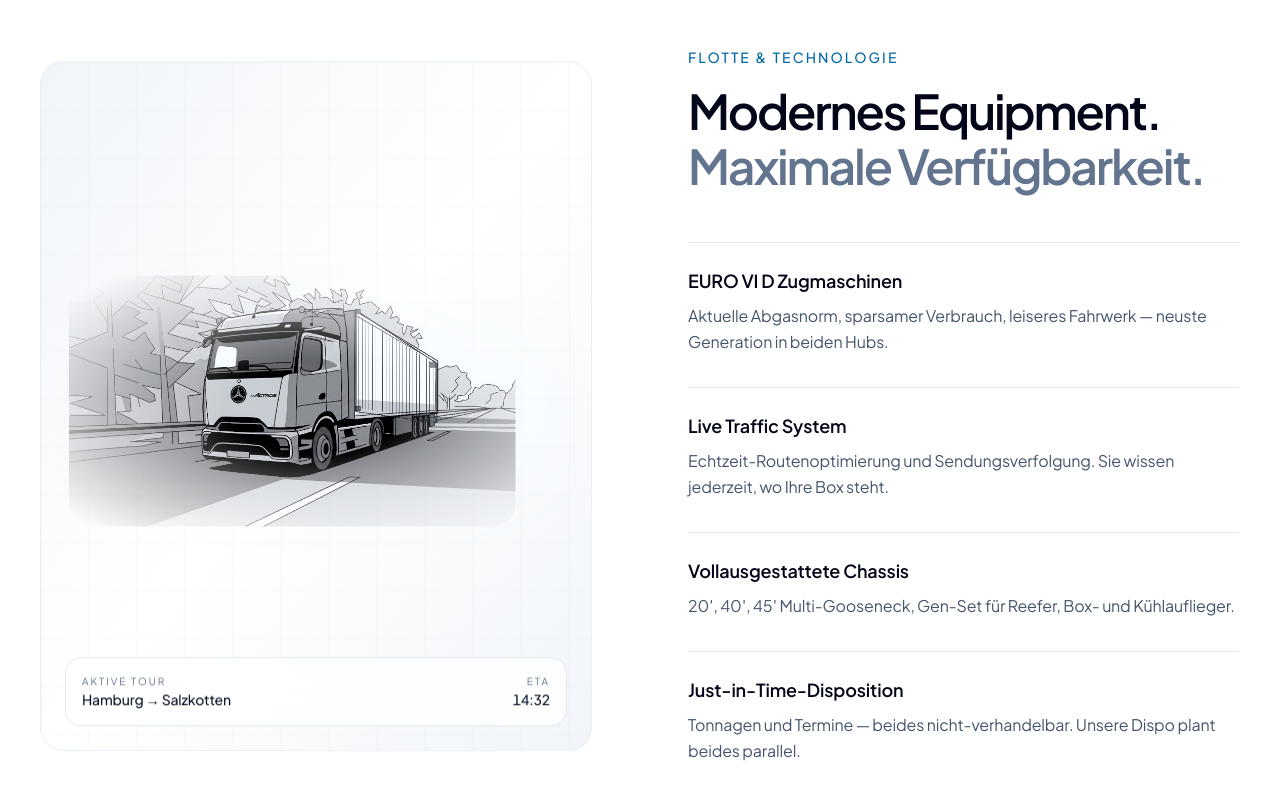
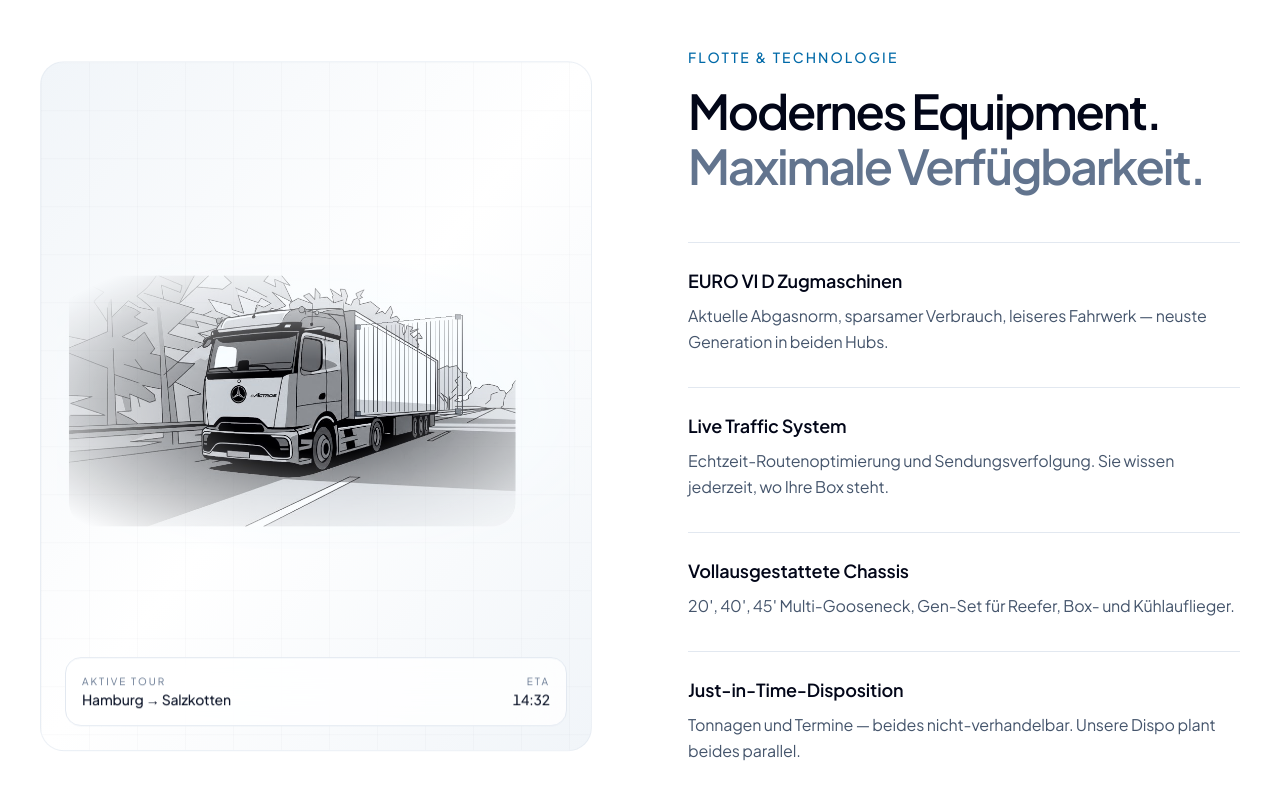
Before and after one commit to Gamabunta23/dsc-epp-website, a Next.js app: page / in a window 1280 px wide. Shown: the part 4797-5597 px from the top of the page. Built offline with nearby package versions, Linux system fonts and the light colour scheme.

Commit message:
Fleet-Truck: Trailer-Ecken neu (TL 590/120, TR 800/100, BL 590/300, BR 800/295) + v9

```diff
--- a/src/components/Fleet.tsx
+++ b/src/components/Fleet.tsx
@@ -38,7 +38,7 @@ export default function Fleet() {
           <div className="absolute inset-0 bg-grid opacity-50" />
           <div className="absolute inset-0 flex items-center justify-center p-4">
             <Image
-              src="/fleet-truck-v8.jpeg"
+              src="/fleet-truck-v9.jpeg"
               alt="LKW der Flotte"
               width={1024}
               height={576}
```
Also changed, not shown: public/fleet-truck-v8.jpeg (deleted), public/fleet-truck-v9.jpeg (added).
